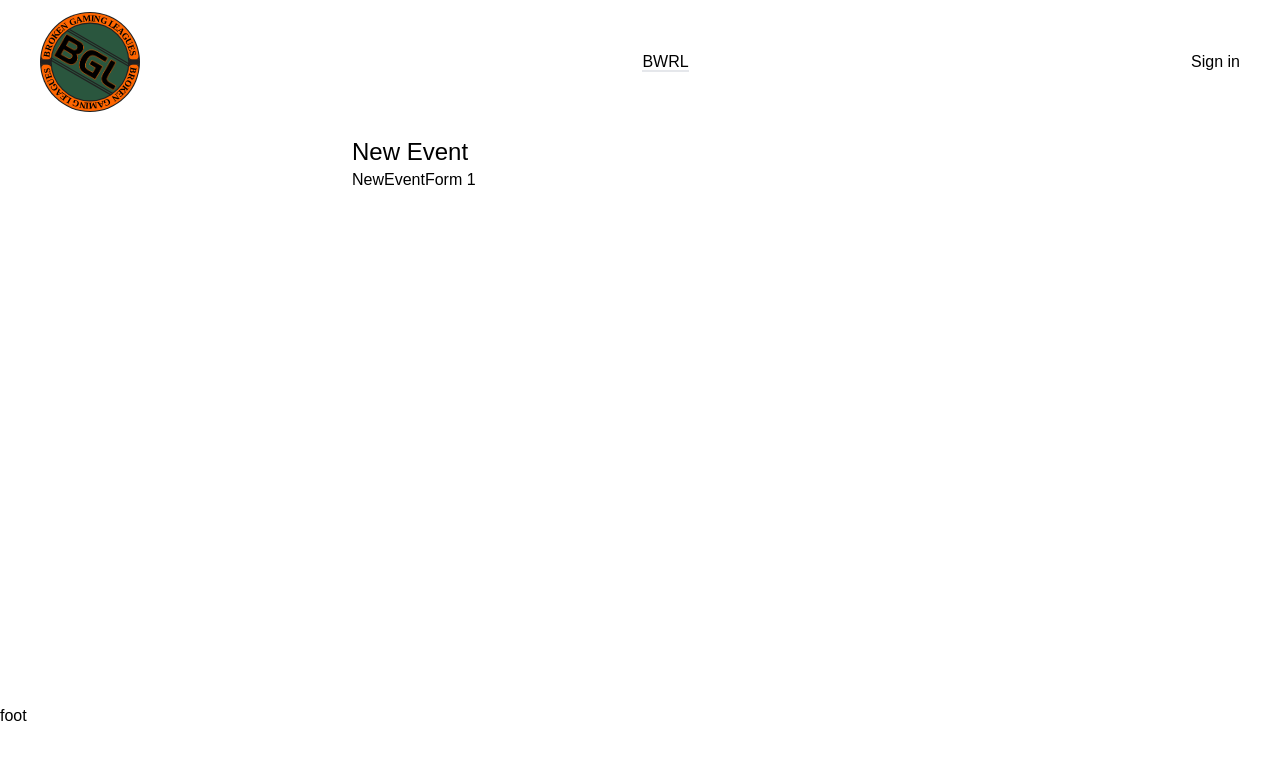
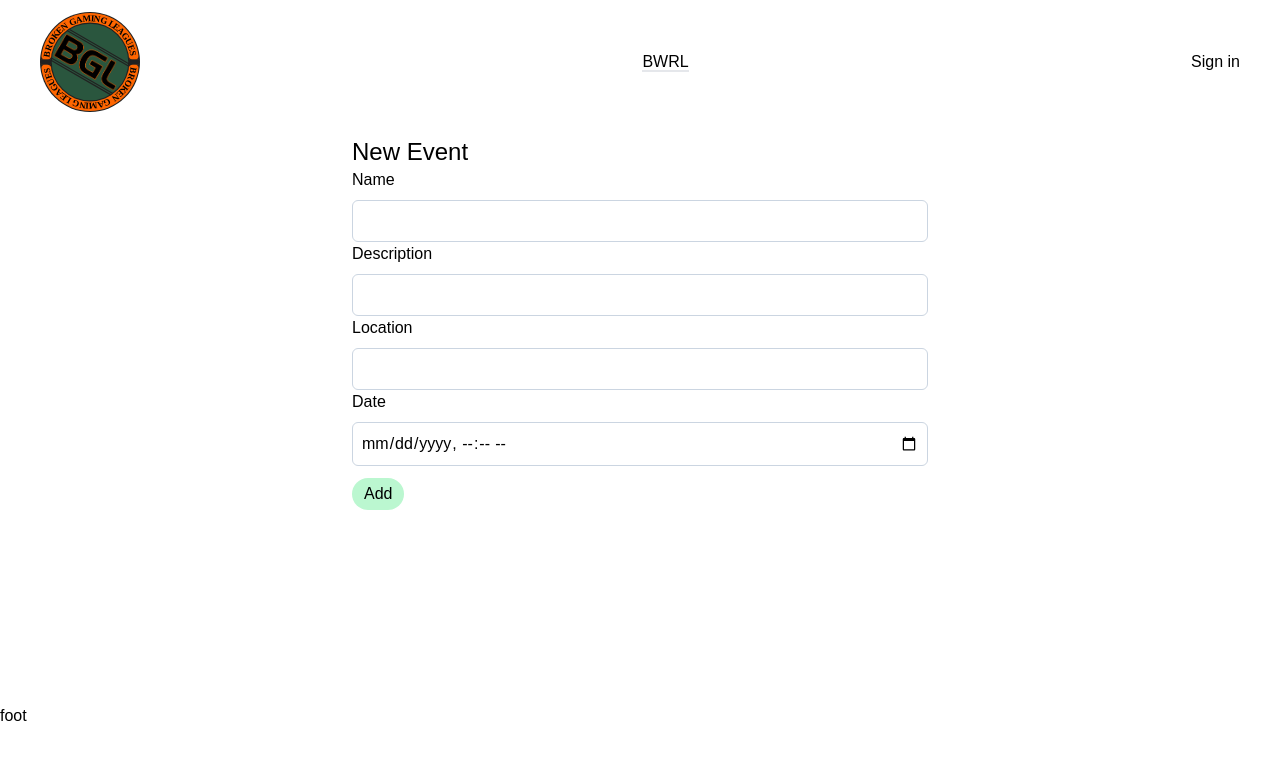
Before and after one commit to alpharahl/bgl-prisma, a Next.js app: page /event/new/1 in a window 1280 px wide. Shown: the top 760 px of the page. Built offline with nearby package versions, Linux system fonts and the light colour scheme; no server answers; the database is empty.

Commit message:
add event

```diff
--- /dev/null
+++ b/app/event/new/[series_id]/actions.ts
@@ -0,0 +1,15 @@
+'use server'
+
+import {Prisma, PrismaClient} from "@prisma/client";
+import EventCreateInput = Prisma.EventCreateInput;
+import {isAdmin} from "@/utils/admin";
+
+
+export const addEvent = async (data: EventCreateInput) => {
+  'use server'
+  if (!isAdmin()){return;}
+  const prisma = new PrismaClient();
+  await prisma.event.create({
+    data
+  })
+}
--- a/app/event/new/[series_id]/newEventForm.tsx
+++ b/app/event/new/[series_id]/newEventForm.tsx
@@ -1,9 +1,58 @@
 'use client'
 import React from 'react';
+import {Field, Form, Formik} from "formik";
+import {addEvent} from "@/app/event/new/[series_id]/actions";
+import {Series} from "@prisma/client";
+import {useRouter} from "next/navigation";
 
-const NewEventForm = ({series_id}: {series_id: string}) => {
+const NewEventForm = ({series}: {series: Series}) => {
+  const router = useRouter();
   return (
-    <div>NewEventForm {series_id}</div>
+    <Formik
+      initialValues={{
+        name: "",
+        time: "",
+        description: "",
+        location: ""
+      }}
+      onSubmit={async (values) => {
+        await addEvent({
+          ...values,
+          time: new Date(values.time) ||  "",
+          series: {
+            connect: {
+              id: series.id
+            }
+          }
+        })
+        router.push(`/series/${series.id}`)
+      }}
+    >
+      <Form>
+        <div className="flex flex-col gap-5">
+          <div>
+            <div className="flex flex-col gap-2">
+              <label htmlFor="name">Name</label>
+              <Field name={"name"} className={"rounded-md text-black p-2 border-slate-300 border"}/>
+            </div>
+            <div className="flex flex-col gap-2">
+              <label htmlFor="description">Description</label>
+              <Field name={"description"} className={"rounded-md text-black p-2 border-slate-300 border"}/>
+            </div>
+            <div className="flex flex-col gap-2">
+              <label htmlFor="location">Location</label>
+              <Field name={"location"} className={"rounded-md text-black p-2 border-slate-300 border"}/>
+            </div>
+            <div className="flex flex-col gap-2">
+              <label htmlFor={"time"}>Date</label>
+              <Field name={"time"} type={"datetime-local"} className={"rounded-md text-black p-2 border-slate-300 border"}/>
+            </div>
+            <button type={"submit"} className={"bg-green-200 px-3 py-1 rounded-full mt-3"}>Add</button>
+          </div>
+        </div>
+      </Form>
+
+    </Formik>
   )
 }
 
--- a/app/event/new/[series_id]/page.tsx
+++ b/app/event/new/[series_id]/page.tsx
@@ -1,6 +1,7 @@
 import React from 'react';
 import NewSeriesForm from "@/app/series/new/new-series-form";
 import NewEventForm from "@/app/event/new/[series_id]/newEventForm";
+import {PrismaClient} from "@prisma/client";
 
 type newEventProps = {
   params: Promise<{
@@ -9,10 +10,16 @@ type newEventProps = {
 }
 
 const Page = async ({params}: newEventProps) => {
+  const prisma = new PrismaClient()
+  const series = await prisma.series.findUniqueOrThrow({
+    where: {
+      id: parseInt((await params).series_id)
+    }
+  })
   return (
     <div className={"mx-auto w-screen max-w-xl"}>
       <h1 className={"text-2xl"}>New Event</h1>
-      <NewEventForm series_id={(await params).series_id}/>
+      <NewEventForm series={series}/>
     </div>
   )
 }
```
Also changed, not shown: 2 other files (tests, documents, lock files or other folders).
